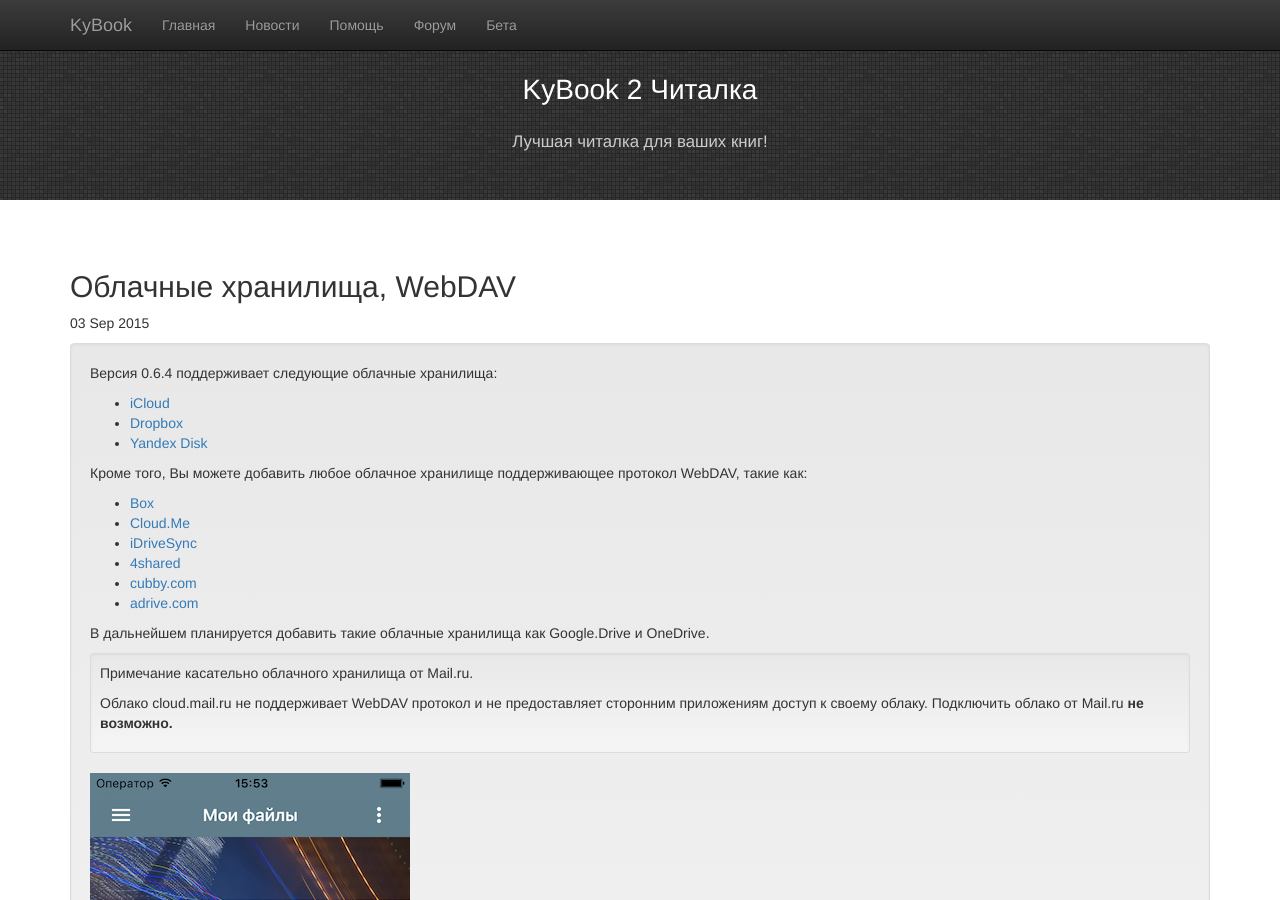
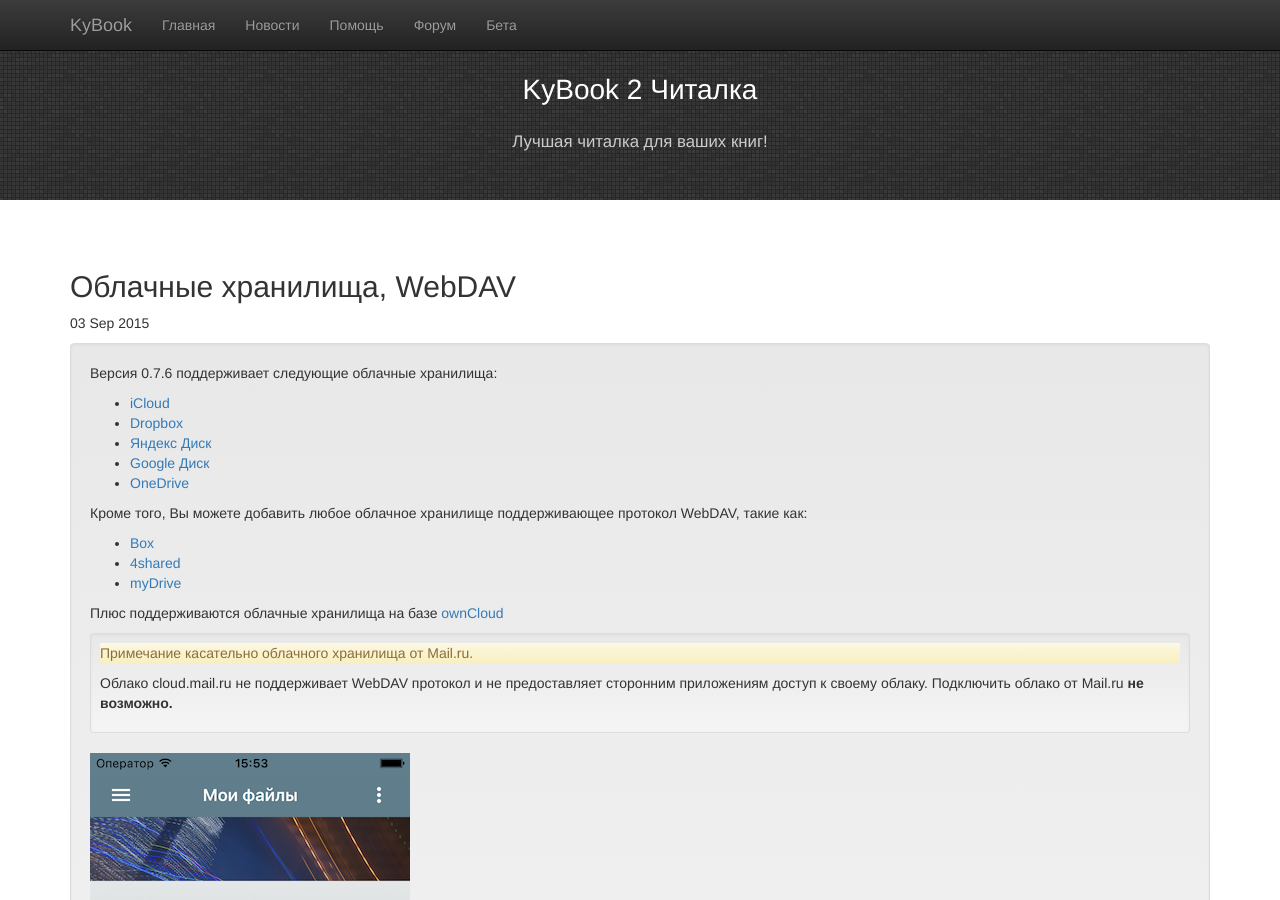
Before and after one commit to kolyvan/kybook-reader.com, a Jekyll site: the page built from faq/ru/_posts/2015-09-03-clouds.html, in a window 1280 px wide and 900 px high. Built offline with Jekyll 4.4.1, drawn with Linux system fonts in a browser that asks for light colours; nearby versions of some CDN libraries; comment, search, counter and statistics services are not loaded.

Commit message:
update faq/clouds

```diff
--- a/faq/ru/_posts/2015-09-03-clouds.html
+++ b/faq/ru/_posts/2015-09-03-clouds.html
@@ -4,29 +4,32 @@
 ---
 
 <div>
-<p>Версия 0.6.4 поддерживает следующие облачные хранилища:</p>
+<p>Версия 0.7.6 поддерживает следующие облачные хранилища:</p>
 <ul>
 	<li><a href="https://www.icloud.com">iCloud</a></li>
 	<li><a href="https://dropbox.com">Dropbox</a></li>
-	<li><a href="https://disk.yandex.ru">Yandex Disk</a></li>
+	<li><a href="https://disk.yandex.ru">Яндекс Диск</a></li>
+	<li><a href="https://drive.google.com/">Google Диск</a></li>
+	<li><a href="https://onedrive.live.com/">OneDrive</a></li>
 </ul>
 
 <p>Кроме того, Вы можете добавить любое облачное хранилище поддерживающее протокол WebDAV, такие как:</p>
 <ul>
 	<li><a href="https://www.box.com">Box</a></li>
-	<li><a href="https://www.cloudme.com">Cloud.Me</a></li>
-	<li><a href="https://www.idrivesync.com/">iDriveSync</a></li>
+	<!-- <li><a href="https://www.cloudme.com">Cloud.Me</a></li> -->
+	<!-- <li><a href="https://www.idrivesync.com/">iDriveSync</a></li> -->
 	<li><a href="http://www.4shared.com/">4shared</a></li>
-	<li><a href="https://www.cubby.com/">cubby.com</a></li>
-	<li><a href="http://www.adrive.com/">adrive.com</a></li>
+	<li><a href="https://www.mydrive.ch/">myDrive</a></li>
+	<!-- <li><a href="https://www.cubby.com/">cubby.com</a></li> -->
+	<!-- <li><a href="http://www.adrive.com/">adrive.com</a></li> -->
 </ul>
 
-<p>В дальнейшем планируется добавить такие облачные хранилища как Google.Drive и OneDrive.</p>
+<p>Плюс поддерживаются облачные хранилища на базе <a href="https://owncloud.org/">ownCloud</a></p>
 
 </div>
 
 <div class='well well-sm'>
-<p>Примечание касательно облачного хранилища от Mail.ru.</p>
+<p class='alert-warning'>Примечание касательно облачного хранилища от Mail.ru.</p>
 <p>Облако cloud.mail.ru не поддерживает WebDAV протокол и не предоставляет сторонним приложениям доступ к своему облаку. Подключить облако от Mail.ru <strong>не возможно.</strong></p>
 </div>
 
```
